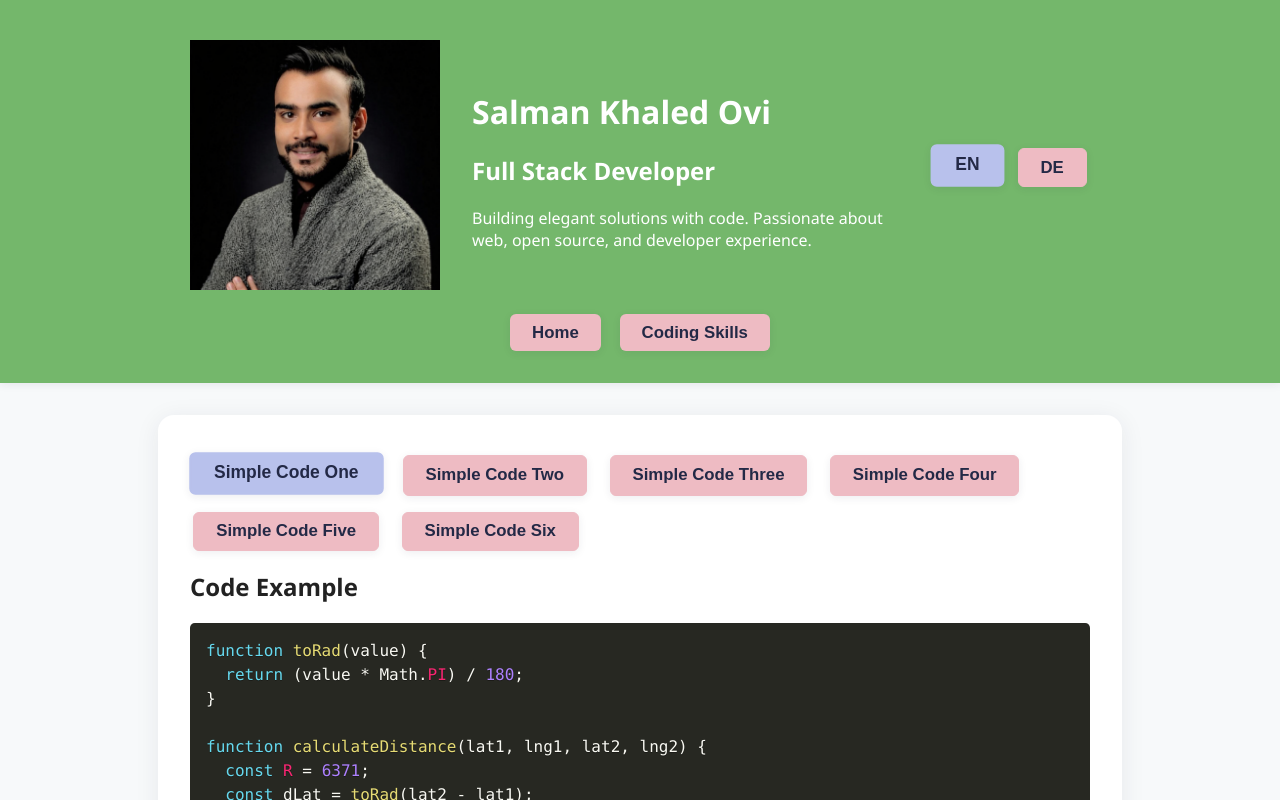
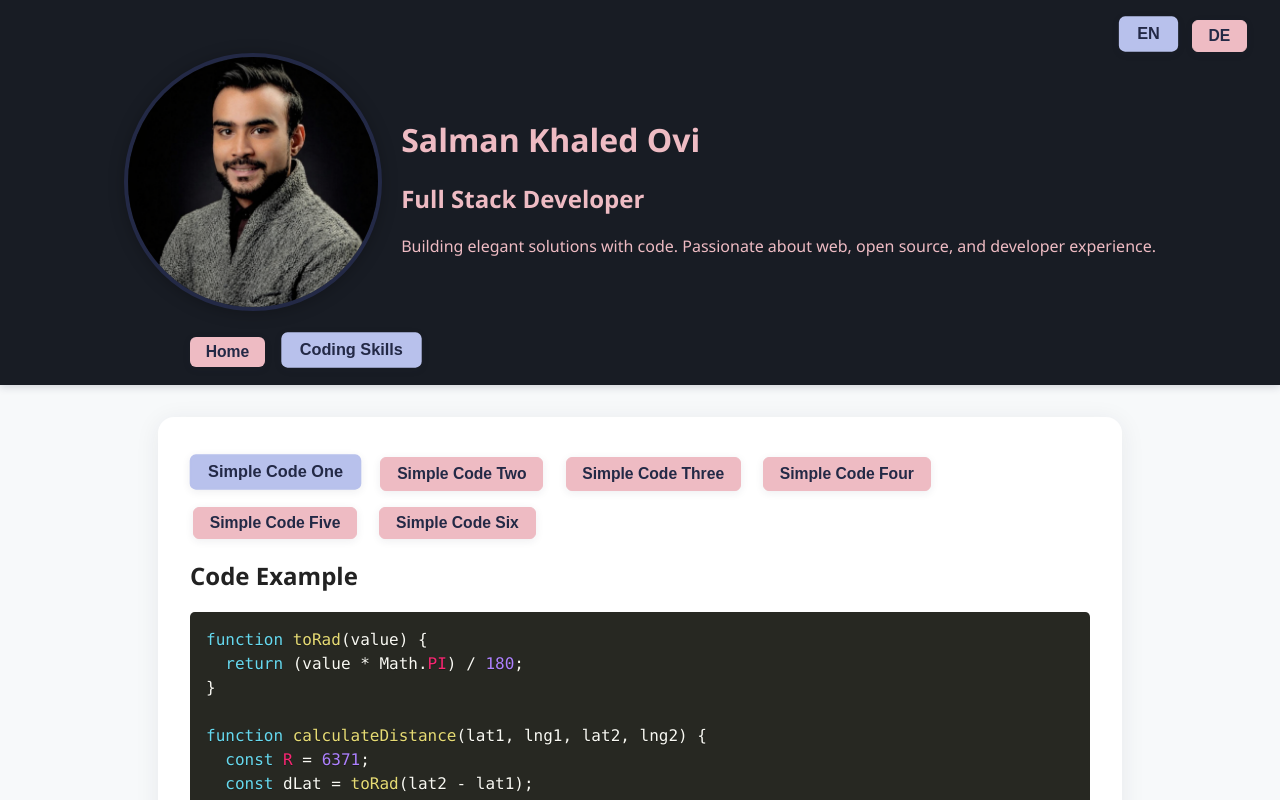
Before and after one commit to salkha/portfolio, a React (Create React App) app: page /coding-skills in a window 1280 px wide. Shown: the top 800 px of the page. Built offline with nearby package versions, Linux system fonts and the light colour scheme.

Commit message:
react advacned

```diff
--- a/src/components/Footer.js
+++ b/src/components/Footer.js
@@ -2,10 +2,11 @@ import React from 'react';
 import translations from '../localization';
 
 function Footer({ lang }) {
-  const t = translations[lang];
+  const t = translations[lang] || translations['en']; // fallback to English
+
   return (
     <footer className="footer">
-      <p>{t.footerText}</p>
+      <p>{t.footer}</p>
     </footer>
   );
 }
--- a/src/components/Header.js
+++ b/src/components/Header.js
@@ -1,14 +1,25 @@
 import React from 'react';
 import meImg from '../assets/me.png';
 import translations from '../localization';
-import { useNavigate } from 'react-router-dom';
+import { useNavigate, useLocation } from 'react-router-dom';
 
 function Header({ lang, setLang }) {
   const t = translations[lang];
   const navigate = useNavigate();
+  const location = useLocation();
   return (
     <header className="header">
-      <div className="container header-content">
+      <div className="lang-btn-group">
+        <button
+          className={`main-btn lang-btn${lang === 'en' ? ' active' : ''}`}
+          onClick={() => setLang('en')}
+        >EN</button>
+        <button
+          className={`main-btn lang-btn${lang === 'de' ? ' active' : ''}`}
+          onClick={() => setLang('de')}
+        >DE</button>
+      </div>
+      <div className="header-content">
         <div className="profile-pic">
           <img src={meImg} alt="Profile" />
         </div>
@@ -17,20 +28,16 @@ function Header({ lang, setLang }) {
           <h2>{t.header.title}</h2>
           <p className="subtitle">{t.header.subtitle}</p>
         </div>
-        <div className="lang-btn-group">
-          <button
-            className={`main-btn lang-btn${lang === 'en' ? ' active' : ''}`}
-            onClick={() => setLang('en')}
-          >EN</button>
-          <button
-            className={`main-btn lang-btn${lang === 'de' ? ' active' : ''}`}
-            onClick={() => setLang('de')}
-          >DE</button>
-        </div>
       </div>
-      <div className="header-nav-btns">
-        <button className="nav-btn" onClick={() => navigate('/')}>{lang === 'en' ? 'Home' : 'Startseite'}</button>
-        <button className="nav-btn" onClick={() => navigate('/coding-skills')}>{lang === 'en' ? 'Coding Skills' : 'Coding-Fähigkeiten'}</button>
+      <div className="container header-content header-nav-btns">
+        <button
+          className={`nav-btn${location.pathname === '/' ? ' active' : ''}`}
+          onClick={() => navigate('/')}
+        >{lang === 'en' ? 'Home' : 'Startseite'}</button>
+        <button
+          className={`nav-btn${location.pathname === '/coding-skills' ? ' active' : ''}`}
+          onClick={() => navigate('/coding-skills')}
+        >{lang === 'en' ? 'Coding Skills' : 'Coding-Fähigkeiten'}</button>
       </div>
     </header>
   );
--- a/src/index.css
+++ b/src/index.css
@@ -4,8 +4,8 @@
   color: #232946;
   border: 1px solid #eebbc3;
   border-radius: 6px;
-  padding: 0.5em 1.3em;
-  font-size: 1.05rem;
+  padding: 0.38em 1em;
+  font-size: 0.98rem;
   font-weight: 600;
   cursor: pointer;
   box-shadow: 0 2px 8px rgba(35,41,70,0.08);
@@ -23,10 +23,11 @@
 }
 
 .lang-btn-group {
-  margin-left: auto;
-  display: flex;
-  gap: 0.5rem;
-  align-items: center;
+    display: flex;
+    gap: 0.5rem;
+    align-items: center;
+    justify-content: right;
+    padding-right: 30px;
 }
 
 .code-btn-group {
@@ -88,10 +89,10 @@ body {
 }
 
 .header {
-  background: rgb(116, 183, 107);
-  color: #fff;
-  padding: 2.5rem 0 2rem 0;
-  box-shadow: 0 2px 8px rgba(35,41,70,0.08);
+  background: #181c24;
+  color: #eebbc3;
+  padding: 1.2rem 0 1rem 0;
+  box-shadow: 0 2px 8px rgba(35,41,70,0.18);
   position: sticky;
   top: 0;
   left: 0;
@@ -102,12 +103,15 @@ body {
 .header-content {
   display: flex;
   align-items: center;
-  gap: 2rem;
+  justify-content: center;
+  gap: 1.2rem;
+  text-align: left;
+  position: relative;
 }
 
 .header-nav-btns {
   display: flex;
-  justify-content: center;
+  justify-content: flex-start;
   gap: 1.2rem;
   margin-top: 1.2rem;
 }
@@ -116,8 +120,8 @@ body {
   color: #232946;
   border: none;
   border-radius: 6px;
-  padding: 0.5em 1.3em;
-  font-size: 1.05rem;
+  padding: 0.38em 1em;
+  font-size: 0.98rem;
   font-weight: 600;
   cursor: pointer;
   box-shadow: 0 2px 8px rgba(35,41,70,0.08);
@@ -126,6 +130,15 @@ body {
 .nav-btn:hover {
   background: #b8c1ec;
   color: #232946;
+  transform: translateY(-2px) scale(1.04);
+}
+
+.nav-btn.active,
+.nav-btn:focus {
+  background: #b8c1ec;
+  color: #232946;
+  outline: none;
+  border: 2px solid #b8c1ec;
   transform: translateY(-2px) scale(1.04);
 }
 
@@ -158,8 +171,16 @@ body {
 .profile-pic img {
   width: 250px;
   height: 250px;
+  object-fit: cover;
+  border-radius: 50%;
+  border: 4px solid #232946;
+  background: #232946;
+  box-shadow: 0 2px 16px rgba(0,0,0,0.25);
   cursor: pointer;
-  transition: width 0.3s, height 0.3s;
+  transition: width 0.3s, height 0.3s, box-shadow 0.2s;
+}
+.profile-pic img:hover {
+  box-shadow: 0 4px 32px rgba(0,0,0,0.35);
 }
 
 /* Modal styles */
@@ -228,7 +249,7 @@ body {
       flex-direction: column;
       align-items: center;
       justify-content: center;
-      text-align: center;
+      text-align: left;
       width: 100vw;
       margin: 0 auto;
       box-sizing: border-box;
```
